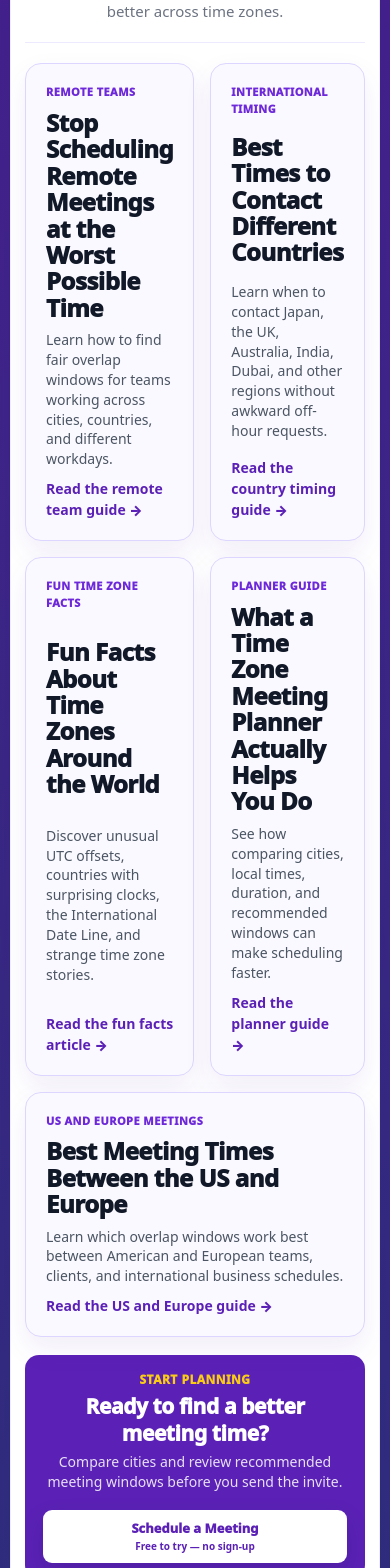
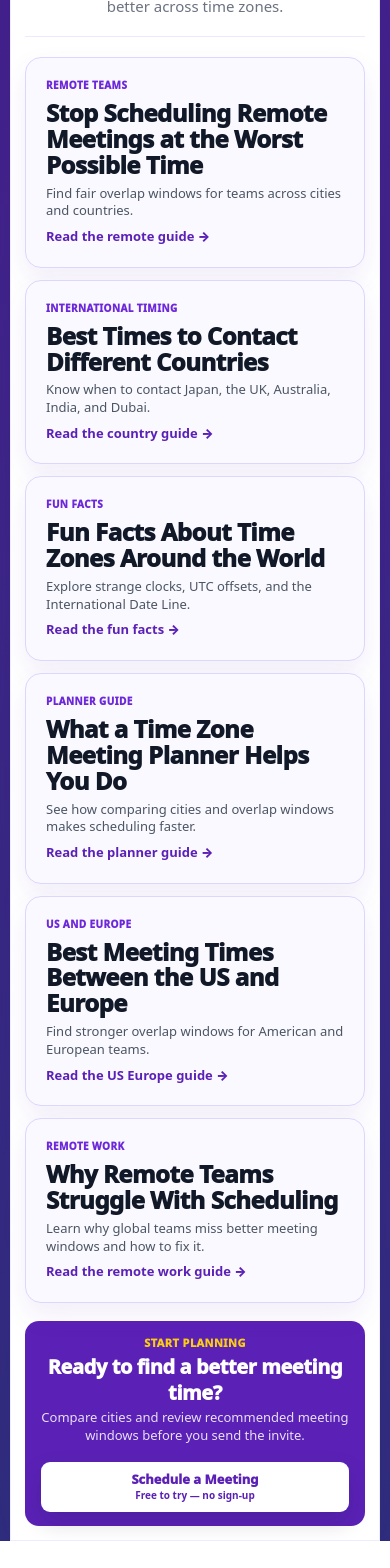
Before and after one commit to techtalk1282/Best-Meeting-Time, a Next.js app: page /blog in a window 390 px wide. Shown: the part 432-2000 px from the top of the page. After the commit the page ends 1973 px from the top, so only its background shows below. Built offline with nearby package versions, Linux system fonts and the light colour scheme.

Commit message:
Balance blog with six-card compact authority grid
Updated version to v3.6 with changes to the blog layout and article content.

```diff
--- a/app/blog/page.tsx
+++ b/app/blog/page.tsx
@@ -1,13 +1,13 @@
 /**
  * File: app/blog/page.tsx
- * Version: v3.5 (COMPACT FOUR-CARD BLOG VIEWPORT FIX)
+ * Version: v3.6 (BALANCED SIX-CARD BLOG GRID)
  * Date: 2026-05-13
  *
  * PURPOSE:
- * - Remove low-value hero eyebrow to move content higher
- * - Preserve the new 2 x 2 blog article grid
- * - Keep the country contact article linked from Blog
- * - Tighten vertical spacing so the Blog page fits better at 100% desktop zoom
+ * - Add the Why Remote Teams Struggle With Scheduling article to Blog
+ * - Convert Blog to a balanced 3 x 2 desktop grid
+ * - Preserve 100% desktop viewport fit
+ * - Keep Blog visually balanced with no hanging wide card
  *
  * PROTECTED:
  * - No Stripe changes
@@ -17,7 +17,7 @@
  * - No ToolPreviewSection changes
  *
  * ROLLBACK:
- * - Revert to v3.4 if this update does not test cleanly
+ * - Revert to v3.5 if this update does not test cleanly
  */
 
 import FooterSection from "../ui/FooterSection";
@@ -40,9 +40,7 @@ export default function BlogPage() {
             <a href="/how-it-works">Schedule a Meeting</a>
             <a href="/features">Features</a>
             <a href="/guides">Guides</a>
-            <a href="/blog" className="active">
-              Blog
-            </a>
+            <a href="/blog" className="active">Blog</a>
             <a href="/about">About</a>
             <a href="/contact">Contact</a>
           </nav>
@@ -55,85 +53,58 @@ export default function BlogPage() {
 
         <section className="hero-card">
           <h1>Better Meeting Times for Remote Teams, Clients, and Global Work</h1>
-
-         <p>
-  Practical articles to help teams schedule better across time zones.
-</p>
+          <p>Practical articles to help teams schedule better across time zones.</p>
         </section>
 
         <section className="article-grid" aria-label="Featured scheduling articles">
           <a href="/best-meeting-times-remote-teams" className="article-card">
             <span>Remote Teams</span>
             <h2>Stop Scheduling Remote Meetings at the Worst Possible Time</h2>
-            <p>
-              Learn how to find fair overlap windows for teams working across
-              cities, countries, and different workdays.
-            </p>
-            <strong>Read the remote team guide →</strong>
+            <p>Find fair overlap windows for teams across cities and countries.</p>
+            <strong>Read the remote guide →</strong>
           </a>
 
-          <a
-            href="/best-times-to-contact-different-countries"
-            className="article-card"
-          >
+          <a href="/best-times-to-contact-different-countries" className="article-card">
             <span>International Timing</span>
             <h2>Best Times to Contact Different Countries</h2>
-            <p>
-              Learn when to contact Japan, the UK, Australia, India, Dubai, and
-              other regions without awkward off-hour requests.
-            </p>
-            <strong>Read the country timing guide →</strong>
+            <p>Know when to contact Japan, the UK, Australia, India, and Dubai.</p>
+            <strong>Read the country guide →</strong>
           </a>
 
           <a href="/fun-facts-about-time-zones" className="article-card">
-            <span>Fun Time Zone Facts</span>
+            <span>Fun Facts</span>
             <h2>Fun Facts About Time Zones Around the World</h2>
-            <p>
-              Discover unusual UTC offsets, countries with surprising clocks,
-              the International Date Line, and strange time zone stories.
-            </p>
-            <strong>Read the fun facts article →</strong>
+            <p>Explore strange clocks, UTC offsets, and the International Date Line.</p>
+            <strong>Read the fun facts →</strong>
           </a>
 
           <a href="/time-zone-meeting-planner-guide" className="article-card">
             <span>Planner Guide</span>
-
-  <h2>What a Time Zone Meeting Planner Actually Helps You Do</h2>
-
-  <p>
-    See how comparing cities, local times, duration, and recommended
-    windows can make scheduling faster.
-  </p>
-
+            <h2>What a Time Zone Meeting Planner Helps You Do</h2>
+            <p>See how comparing cities and overlap windows makes scheduling faster.</p>
             <strong>Read the planner guide →</strong>
           </a>
 
-<a
-  href="/best-meeting-times-us-and-europe"
-  className="article-card"
->
-  <span>US and Europe Meetings</span>
-
+          <a href="/best-meeting-times-us-and-europe" className="article-card">
+            <span>US and Europe</span>
             <h2>Best Meeting Times Between the US and Europe</h2>
-
-  <p>
-    Learn which overlap windows work best between American and European
-    teams, clients, and international business schedules.
-  </p>
-
-  <strong>Read the US and Europe guide →</strong>
+            <p>Find stronger overlap windows for American and European teams.</p>
+            <strong>Read the US Europe guide →</strong>
           </a>
 
+          <a href="/why-remote-teams-struggle-with-scheduling" className="article-card">
+            <span>Remote Work</span>
+            <h2>Why Remote Teams Struggle With Scheduling</h2>
+            <p>Learn why global teams miss better meeting windows and how to fix it.</p>
+            <strong>Read the remote work guide →</strong>
+          </a>
         </section>
 
         <section className="bottom-band">
           <div>
             <p>Start Planning</p>
             <h2>Ready to find a better meeting time?</h2>
-            <span>
-              Compare cities and review recommended meeting windows before you
-              send the invite.
-            </span>
+            <span>Compare cities and review recommended meeting windows before you send the invite.</span>
           </div>
 
           <a href="/how-it-works#schedule-tool">
@@ -149,8 +120,8 @@ export default function BlogPage() {
         .blog-page {
           width: 100%;
           max-width: 1120px;
-          margin: 10px auto 0;
-          padding: 14px 18px 32px;
+          margin: 8px auto 0;
+          padding: 12px 18px 28px;
           background: #ffffff;
           color: #111827;
           border: 1px solid rgba(237,233,254,0.9);
@@ -160,13 +131,13 @@ export default function BlogPage() {
         }
 
         .blog-header {
-          min-height: 56px;
+          min-height: 54px;
           display: flex;
           align-items: center;
           justify-content: space-between;
           gap: 18px;
           border-bottom: 1px solid #ede9fe;
-          margin-bottom: 10px;
+          margin-bottom: 8px;
         }
 
         .brand {
@@ -178,7 +149,7 @@ export default function BlogPage() {
 
         .brand-logo {
           display: block;
-          width: 150px;
+          width: 145px;
           height: auto;
           object-fit: contain;
         }
@@ -209,7 +180,6 @@ export default function BlogPage() {
           color: #ffffff;
           padding: 8px 15px;
           border-radius: 8px;
-          font-weight: 900;
           text-decoration: none;
           display: flex;
           flex-direction: column;
@@ -229,12 +199,11 @@ export default function BlogPage() {
           font-size: 10px;
           font-weight: 800;
           color: #ffffff;
-          opacity: 0.92;
         }
 
         .hero-card {
           text-align: center;
-  padding: 14px 24px 12px;
+          padding: 12px 24px 10px;
           border-bottom: 1px solid #ede9fe;
         }
 
@@ -242,43 +211,39 @@ export default function BlogPage() {
           max-width: 760px;
           margin: 0 auto 4px;
           color: #111827;
-          font-size: clamp(30px, 3.4vw, 42px);
-          line-height: 1.04;
+          font-size: clamp(28px, 3.2vw, 40px);
+          line-height: 1.03;
           font-weight: 950;
           letter-spacing: -0.04em;
         }
 
-        .hero-card p:last-child {
+        .hero-card p {
           max-width: 700px;
           margin: 0 auto;
           color: #6b7280;
-          font-size: 15px;
-          line-height: 1.45;
+          font-size: 14px;
+          line-height: 1.35;
           font-weight: 500;
         }
 
         .article-grid {
           display: grid;
-  grid-template-columns: repeat(2, minmax(0, 1fr));
-  gap: 16px;
-  padding: 22px 10px 18px;
+          grid-template-columns: repeat(3, minmax(0, 1fr));
+          gap: 12px;
+          padding: 14px 10px 12px;
           align-items: stretch;
         }
 
-.article-grid .article-card:last-child {
-  grid-column: span 2;
-}
-
         .article-card {
-          min-height: 205px;
+          min-height: 158px;
           display: flex;
           flex-direction: column;
           justify-content: space-between;
-          gap: 9px;
+          gap: 7px;
           background: #faf9ff;
           border: 1px solid #ddd6fe;
           border-radius: 16px;
-          padding: 17px;
+          padding: 15px;
           text-decoration: none;
           color: #111827;
           box-shadow: 0 12px 28px rgba(91,33,182,0.08);
@@ -286,7 +251,7 @@ export default function BlogPage() {
 
         .article-card span {
           color: #6d28d9;
-          font-size: 11px;
+          font-size: 10px;
           font-weight: 950;
           text-transform: uppercase;
           letter-spacing: 0.04em;
@@ -294,28 +259,28 @@ export default function BlogPage() {
 
         .article-card h2 {
           color: #111827;
-          font-size: 20px;
-          line-height: 1.1;
+          font-size: 17px;
+          line-height: 1.08;
           font-weight: 950;
           margin: 0;
         }
 
         .article-card p {
           color: #4b5563;
-          font-size: 14px;
-          line-height: 1.42;
+          font-size: 13px;
+          line-height: 1.36;
           margin: 0;
         }
 
         .article-card strong {
           color: #5b21b6;
-          font-size: 14px;
+          font-size: 13px;
           font-weight: 900;
         }
 
         .bottom-band {
           margin: 0 10px;
-          padding: 16px 18px;
+          padding: 14px 16px;
           border-radius: 14px;
           background: #5b21b6;
           color: #ffffff;
@@ -326,41 +291,41 @@ export default function BlogPage() {
         }
 
         .bottom-band p {
-          margin: 0 0 4px;
+          margin: 0 0 3px;
           color: #facc15;
-          font-size: 12px;
+          font-size: 11px;
           font-weight: 950;
           text-transform: uppercase;
           letter-spacing: 0.04em;
         }
 
         .bottom-band h2 {
-          margin: 0 0 4px;
+          margin: 0 0 3px;
           color: #ffffff;
-          font-size: 21px;
+          font-size: 20px;
           font-weight: 950;
         }
 
         .bottom-band span {
           display: block;
           color: rgba(255,255,255,0.86);
-          font-size: 14px;
-          line-height: 1.45;
+          font-size: 13px;
+          line-height: 1.35;
         }
 
         .bottom-band a {
           background: #ffffff;
           color: #5b21b6;
-          padding: 11px 16px;
+          padding: 10px 15px;
           border-radius: 9px;
           text-decoration: none;
           display: flex;
           flex-direction: column;
           align-items: center;
           justify-content: center;
-          gap: 4px;
-          line-height: 1.18;
-          min-width: 166px;
+          gap: 3px;
+          line-height: 1.16;
+          min-width: 162px;
           box-shadow: 0 10px 22px rgba(30,27,75,0.18);
         }
 
@@ -374,7 +339,12 @@ export default function BlogPage() {
           color: #5b21b6;
           font-size: 10px;
           font-weight: 900;
-          opacity: 1;
+        }
+
+        @media (max-width: 1000px) {
+          .article-grid {
+            grid-template-columns: repeat(2, minmax(0, 1fr));
+          }
         }
 
         @media (max-width: 900px) {
@@ -470,7 +440,7 @@ export default function BlogPage() {
             font-size: 34px;
           }
 
-          .hero-card p:last-child {
+          .hero-card p {
             font-size: 15px;
           }
 
```
Lines whose indentation alone changed are shown as unchanged.
